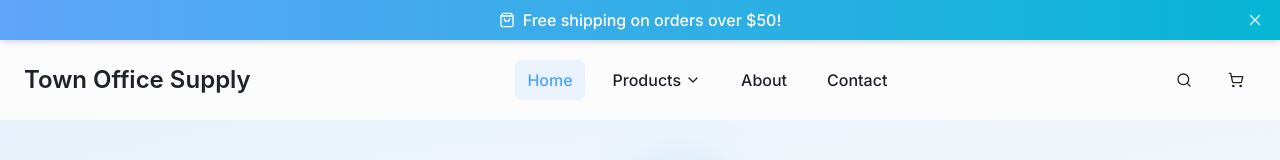
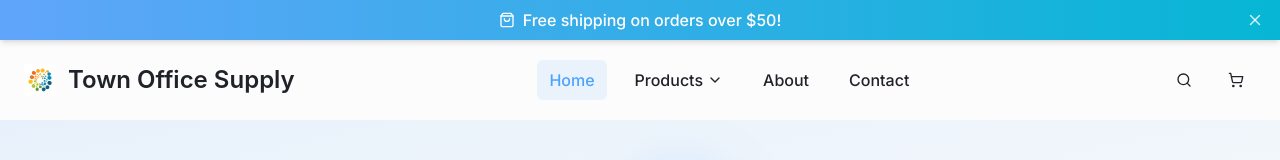
Before and after one commit to TownBusinessSystems/townofficesupply, a React (Vite) app: page / in a window 1280 px wide. Shown: the top 160 px of the page. Built offline with nearby package versions, Linux system fonts and the light colour scheme.

Commit message:
Add company logo to navbar
Adds the company logo image next to the company name in the navbar.

```diff
--- a/src/components/layout/navbar/Logo.tsx
+++ b/src/components/layout/navbar/Logo.tsx
@@ -6,8 +6,13 @@ const Logo: React.FC = () => {
   return (
     <Link
       to="/"
-      className="flex items-center gap-2 transition-opacity duration-300 hover:opacity-80"
+      className="flex items-center gap-3 transition-opacity duration-300 hover:opacity-80"
     >
+      <img
+        src="/lovable-uploads/ab1f6601-ffd2-4335-91ba-a40b6f4064c3.png"
+        alt="Town Office Supply Logo"
+        className="h-8 w-auto"
+      />
       <span className="text-xl md:text-2xl font-display font-semibold">
         Town Office Supply
       </span>
```
Also changed, not shown: public/lovable-uploads/ab1f6601-ffd2-4335-91ba-a40b6f4064c3.png (added).
